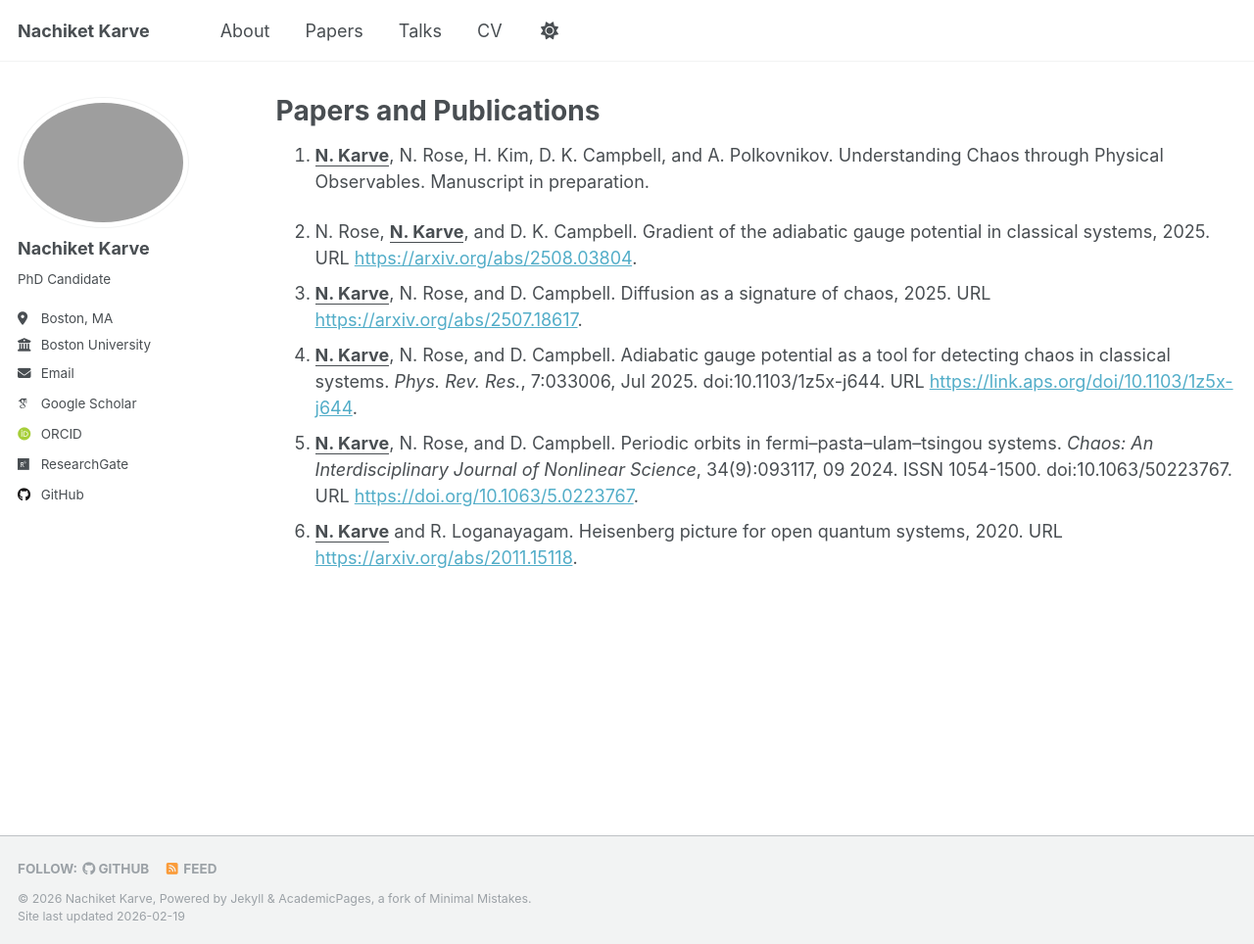
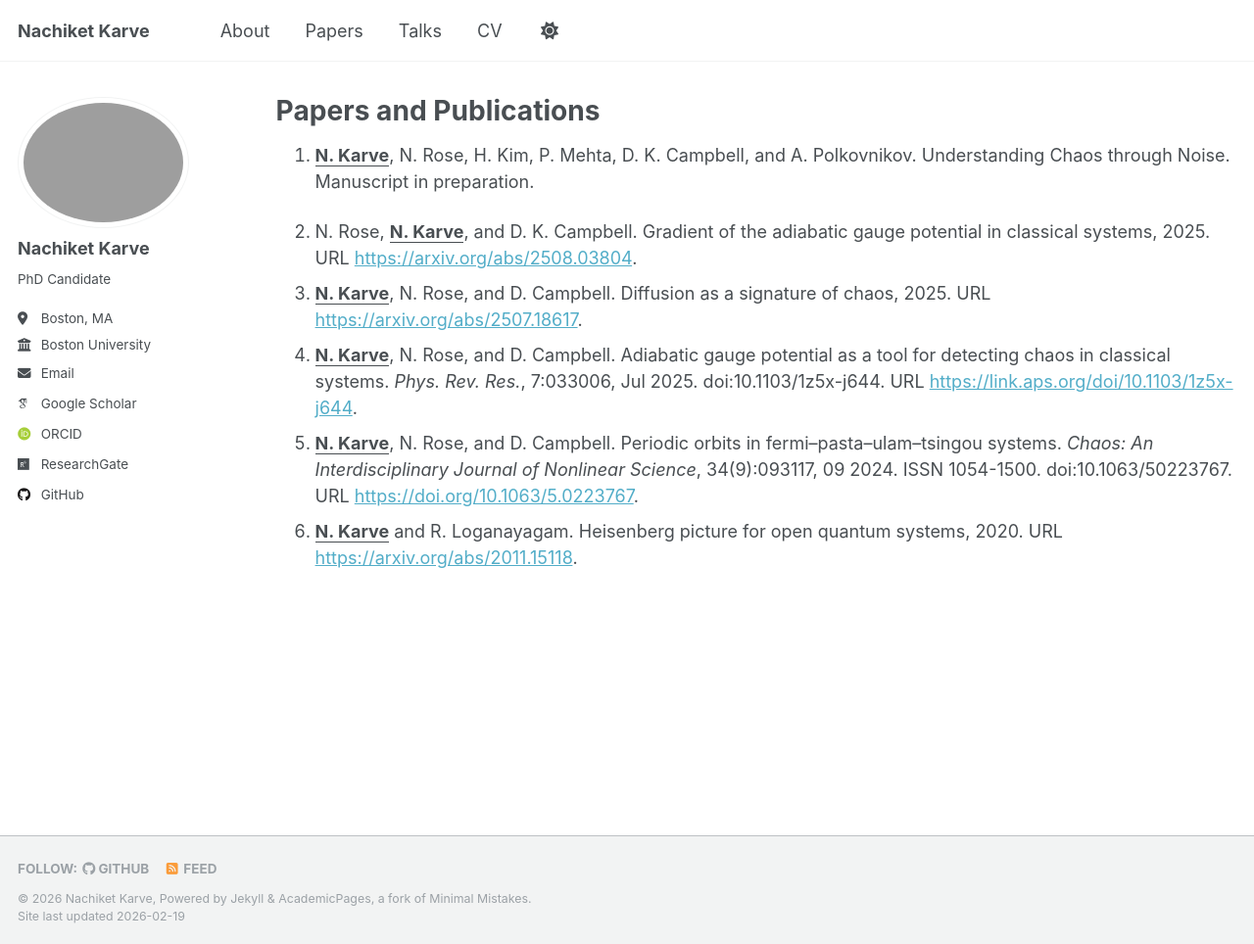
Before and after one commit to nachiketkarve/nachiketkarve.github.io, a Jekyll site: the page built from _pages/publications.md, in a window 1280 px wide and 964 px high. Shown: the whole window at 98% size. Built offline with Jekyll 4.4.1, drawn with Linux system fonts in a browser that asks for light colours; some web fonts are replaced.

Commit message:
Initial Commit

```diff
--- a/_pages/publications.md
+++ b/_pages/publications.md
@@ -5,7 +5,7 @@ permalink: /papers/
 author_profile: true
 ---
 
-1. **<u>N. Karve</u>**, N. Rose, H. Kim, D. K. Campbell, and A. Polkovnikov. Understanding Chaos through Physical Observables. Manuscript in preparation.
+1. **<u>N. Karve</u>**, N. Rose, H. Kim, P. Mehta, D. K. Campbell, and A. Polkovnikov. Understanding Chaos through Noise. Manuscript in preparation.
 
 1. N. Rose, **<u>N. Karve</u>**, and D. K. Campbell. Gradient of the adiabatic gauge potential in classical systems, 2025. URL [https://arxiv.org/abs/2508.03804](https://arxiv.org/abs/2508.03804).
 1. **<u>N. Karve</u>**, N. Rose, and D. Campbell. Diffusion as a signature of chaos, 2025. URL [https://arxiv.org/abs/2507.18617](https://arxiv.org/abs/2507.18617).
```
